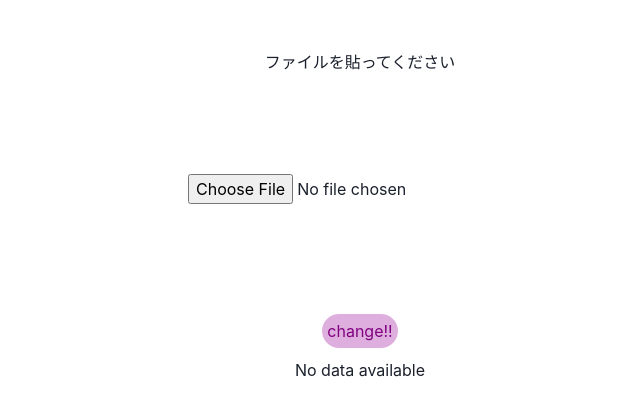
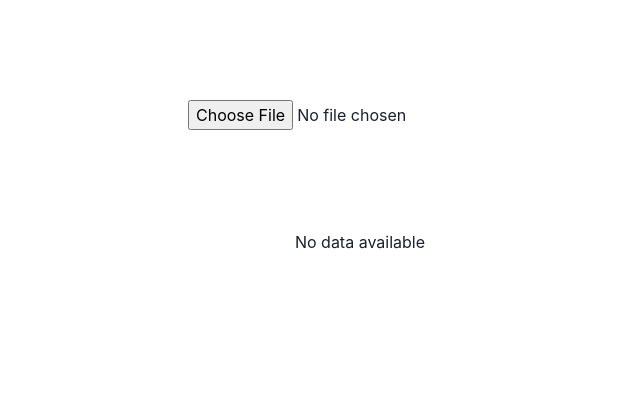
Before and after one commit to haru-oss/my-idea, a React (Vite) app in the folder idea/: page / in a window 1280 px wide. Shown: the top 416 px of the page, without its empty margins (280-920 px from the left). Built offline with nearby package versions, Linux system fonts and the light colour scheme.

Commit message:
コンポーネント分割中で、今はinputを分割していく

```diff
--- a/idea/package.json
+++ b/idea/package.json
@@ -16,6 +16,7 @@
     "framer-motion": "^11.2.10",
     "react": "^18.2.0",
     "react-dom": "^18.2.0",
+    "react-router-dom": "^6.23.1",
     "xlsx": "^0.18.5"
   },
   "devDependencies": {
--- a/idea/src/App.tsx
+++ b/idea/src/App.tsx
@@ -1,22 +1,13 @@
-import {
-  Table,
-  Thead,
-  Tbody,
-  Tr,
-  Th,
-  Td,
-
-
-} from '@chakra-ui/react'
-
 import { FC, useState } from "react";
+import { ChakraProvider, Flex, Heading } from "@chakra-ui/react";
+import { UserTable } from './molquere/UserTable';
 import { Member } from "./user";
-import { ChakraProvider } from "@chakra-ui/react";
+import { BrowserRouter } from "react-router-dom";
 
 
 export const App:FC=()=> {
 
-  const [inputFile,SetinputFile] =useState<Member[]>([]);
+  const [inputFile,setinputFile] =useState<Member[]>([]);
 
 
   const handleFileChange=(event:React.ChangeEvent<HTMLInputElement>) => {
@@ -33,7 +24,7 @@ export const App:FC=()=> {
       const content = e.target?.result as string;
       const obj:Member[] = JSON.parse(content);
       console.log(obj)
-      SetinputFile(obj);
+      setinputFile(obj);
     };
 
     fileReader.readAsText(file);
@@ -45,60 +36,48 @@ export const App:FC=()=> {
 
 
   return(
+
     <ChakraProvider>
+         <BrowserRouter>
 
 
-      <div style={{
-        display:"flex",
-        justifyContent:"center",
-        alignItems: "center",
-
-        flexDirection: "column"
-      }}>
+           <Flex
+            justify="center"
+            align="center"
+            direction="column"
+            >
+              {/* layout */}
 
 
-         <h1 style={{marginTop:"50px"}}>ファイルを貼ってください</h1>
-
-         <input type="file"  style={{margin:"100px"}} onChange={handleFileChange}/>
-
-         <button  style={{color:"purple",backgroundColor:"#deafde", padding:"5px",margin:"10px", borderRadius:"999px",cursor:"pointer"}}>change!!</button>
-
-         {inputFile.length > 0 ?(
+           {/* <Heading mt={"50px"}>ファイルを貼ってください</Heading> */}
+           {/* atomsにchildrenで入れる */}
+           {/* pagesで使用する */}
 
 
-
-           <Table variant = 'simple' ml={"22%"} >
-                <Thead>
-                    <Tr>
-                      <Th>会員詳細</Th>
-                      <Th>氏名（名）</Th>
-                      <Th>氏名（姓）</Th>
-                </Tr>
-                </Thead>
-                <Tbody>
-                  {inputFile.map((file,index)=>(
-                    <Tr key={index}>
-                      <Td>{file["会員詳細"]}</Td>
-                      <Td>{file["氏名（名）"]}</Td>
-                      <Td>{file["氏名（姓）"]}</Td>
-                    </Tr>
-
-                  ))}
-                </Tbody>
-              </Table>
-
-
-         ):(
-          <p>No data available</p>
-         )}
+               <input type="file"  style={{margin:"100px"}} onChange={handleFileChange} />
+               {/* FileUploader */}
+               {/*  */}
 
 
 
 
 
-      </div>
 
-    </ChakraProvider>
+
+           {inputFile.length > 0 ?
+
+              (<UserTable  inputFile={inputFile}/>)  : (<p>No data available</p>)
+              }
+              {/* pages */}
+
+
+
+
+
+           </Flex>
+
+         </BrowserRouter>
+      </ChakraProvider>
 
 
 
--- /dev/null
+++ b/idea/src/molquere/UserTable.tsx
@@ -0,0 +1,46 @@
+import {
+    Table,
+    Thead,
+    Tbody,
+    Tr,
+    Th,
+    Td,
+  } from '@chakra-ui/react'
+import { FC } from 'react';
+import { Member } from '../user';
+
+type Props ={
+  inputFile:Member[]
+}
+
+
+
+
+export const UserTable:FC<Props> =(props)=>{
+    const {inputFile} =props;
+    return(
+        <>
+           <Table variant = 'simple' ml={"22%"} >
+                <Thead>
+                    <Tr>
+                      <Th>会員詳細</Th>
+                      <Th>氏名（名）</Th>
+                      <Th>氏名（姓）</Th>
+                </Tr>
+                </Thead>
+                <Tbody>
+                  {inputFile.map((file,index)=>(
+                    <Tr key={index}>
+                      <Td>{file["会員詳細"]}</Td>
+                      <Td>{file["氏名（名）"]}</Td>
+                      <Td>{file["氏名（姓）"]}</Td>
+                    </Tr>
+
+                  ))}
+                </Tbody>
+              </Table>
+
+
+        </>
+    )
+}
--- /dev/null
+++ b/idea/src/router/Router.jsx
@@ -0,0 +1,6 @@
+export const Router = ()=>{
+    return(
+        <>
+        </>
+    )
+}
--- /dev/null
+++ b/idea/src/types/Children.tsx
@@ -0,0 +1 @@
+export type Child  = {children: React.ReactNode};
```
Also changed, not shown: idea/src/atoms/buttons/ExelButton.tsx (added, +13 -0 lines), idea/src/atoms/buttons/heading/PageHeading.tsx (added, +12 -0 lines), idea/src/atoms/input/FileUploader.tsx (added, +8 -0 lines), idea/src/pages/FileHere.tsx (added, +14 -0 lines), idea/src/pages/Result.tsx (added, +18 -0 lines), 1 other file (tests, documents, lock files or other folders).
